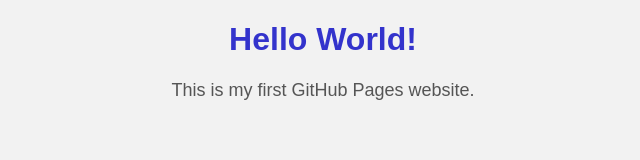
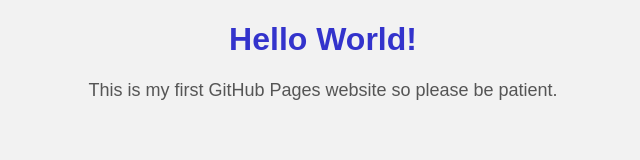
Before and after one commit to richardpblair/richardpblair.github.io, a plain HTML site: page index.html in a window 1280 px wide. Shown: the whole page, without its empty margins (317-957 px from the left). Drawn offline with Linux system fonts and the light colour scheme.

Commit message:
Update homepage

```diff
--- a/index.html
+++ b/index.html
@@ -7,6 +7,6 @@
 </head>
 <body>
   <h1>Hello World!</h1>
-  <p>This is my first GitHub Pages website.</p>
+  <p>This is my first GitHub Pages website so please be patient.</p>
 </body>
 </html>
```
